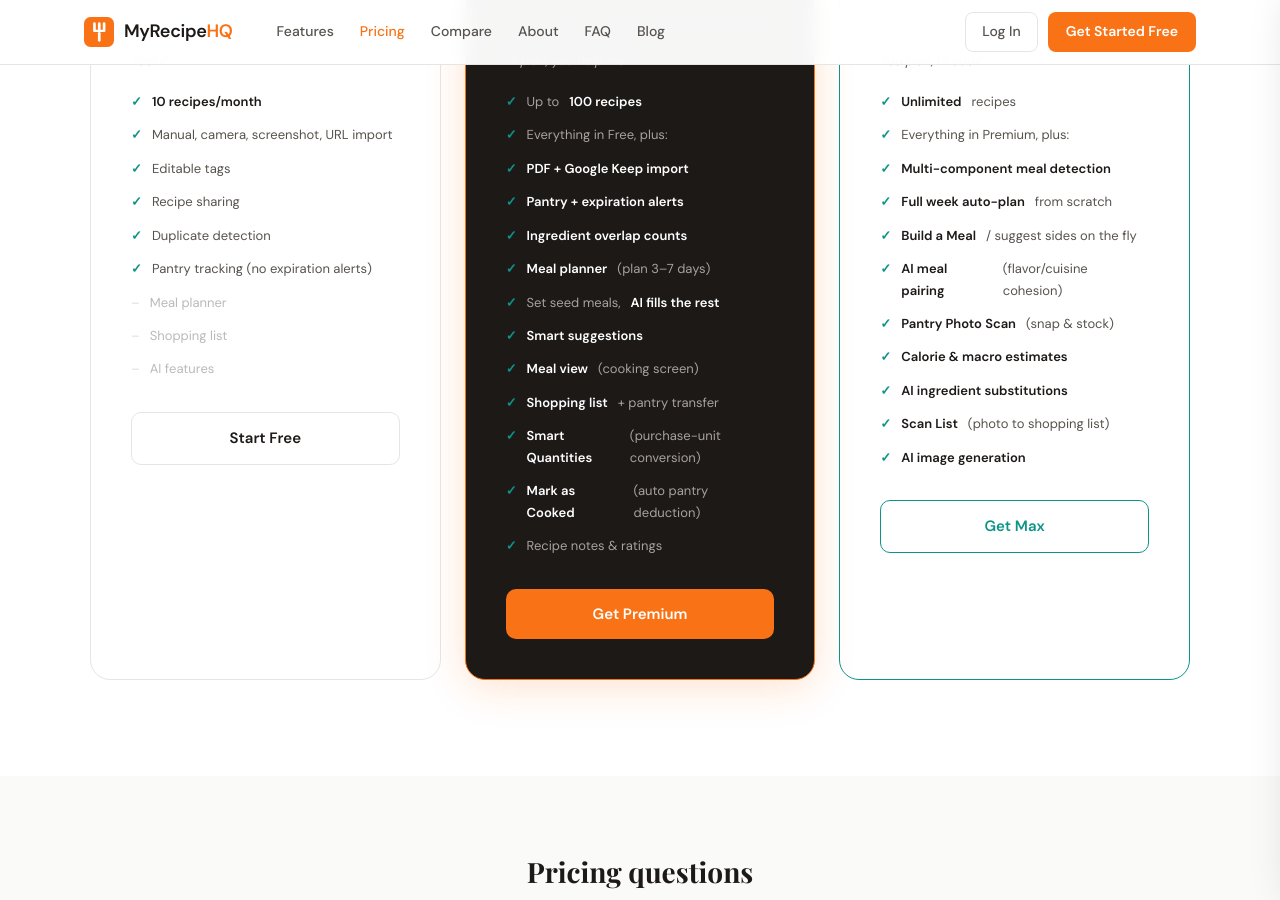
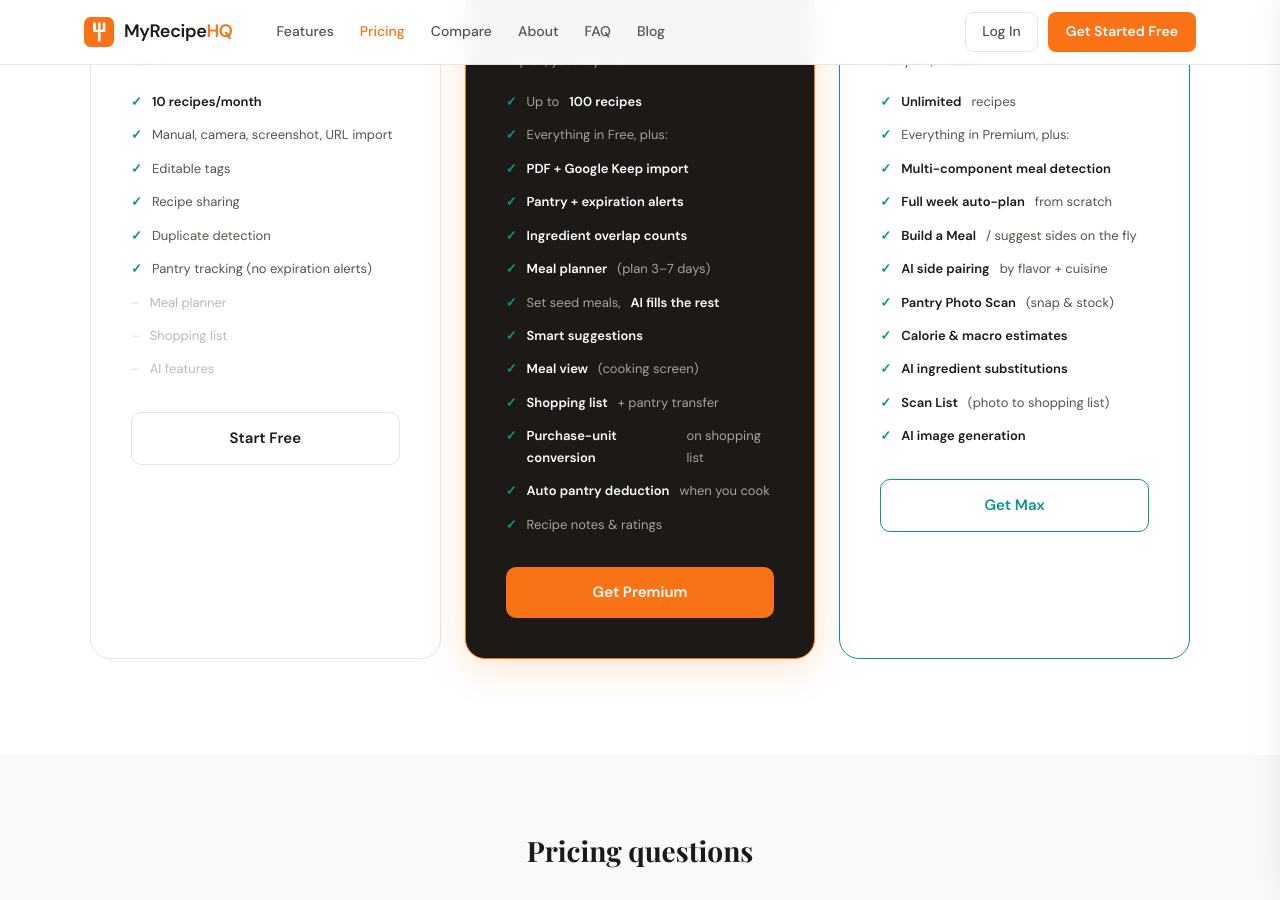
Before and after one commit to bgerlach463/recipehq-site, a Jekyll site: the page built from pricing/index.html, in a window 1280 px wide and 900 px high, scrolled down 588 px. Built offline with Jekyll 4.4.1, drawn with Linux system fonts in a browser that asks for light colours.

Commit message:
Shorten pricing feature names to prevent line wrapping

```diff
--- a/pricing/index.html
+++ b/pricing/index.html
@@ -147,8 +147,8 @@ body_scripts: |
           <li class="included"><strong>Smart suggestions</strong></li>
           <li class="included"><strong>Meal view</strong> (cooking screen)</li>
           <li class="included"><strong>Shopping list</strong> + pantry transfer</li>
-          <li class="included"><strong>Smart Quantities</strong> (purchase-unit conversion)</li>
-          <li class="included"><strong>Mark as Cooked</strong> (auto pantry deduction)</li>
+          <li class="included"><strong>Purchase-unit conversion</strong> on shopping list</li>
+          <li class="included"><strong>Auto pantry deduction</strong> when you cook</li>
           <li class="included">Recipe notes &amp; ratings</li>
         </ul>
         <a href="/coming-soon/" class="btn-plan btn-plan-orange">Get Premium</a>
@@ -168,7 +168,7 @@ body_scripts: |
           <li class="included"><strong>Multi-component meal detection</strong></li>
           <li class="included"><strong>Full week auto-plan</strong> from scratch</li>
           <li class="included"><strong>Build a Meal</strong> / suggest sides on the fly</li>
-          <li class="included"><strong>AI meal pairing</strong> (flavor/cuisine cohesion)</li>
+          <li class="included"><strong>AI side pairing</strong> by flavor + cuisine</li>
           <li class="included"><strong>Pantry Photo Scan</strong> (snap &amp; stock)</li>
           <li class="included"><strong>Calorie &amp; macro estimates</strong></li>
           <li class="included"><strong>AI ingredient substitutions</strong></li>
```
